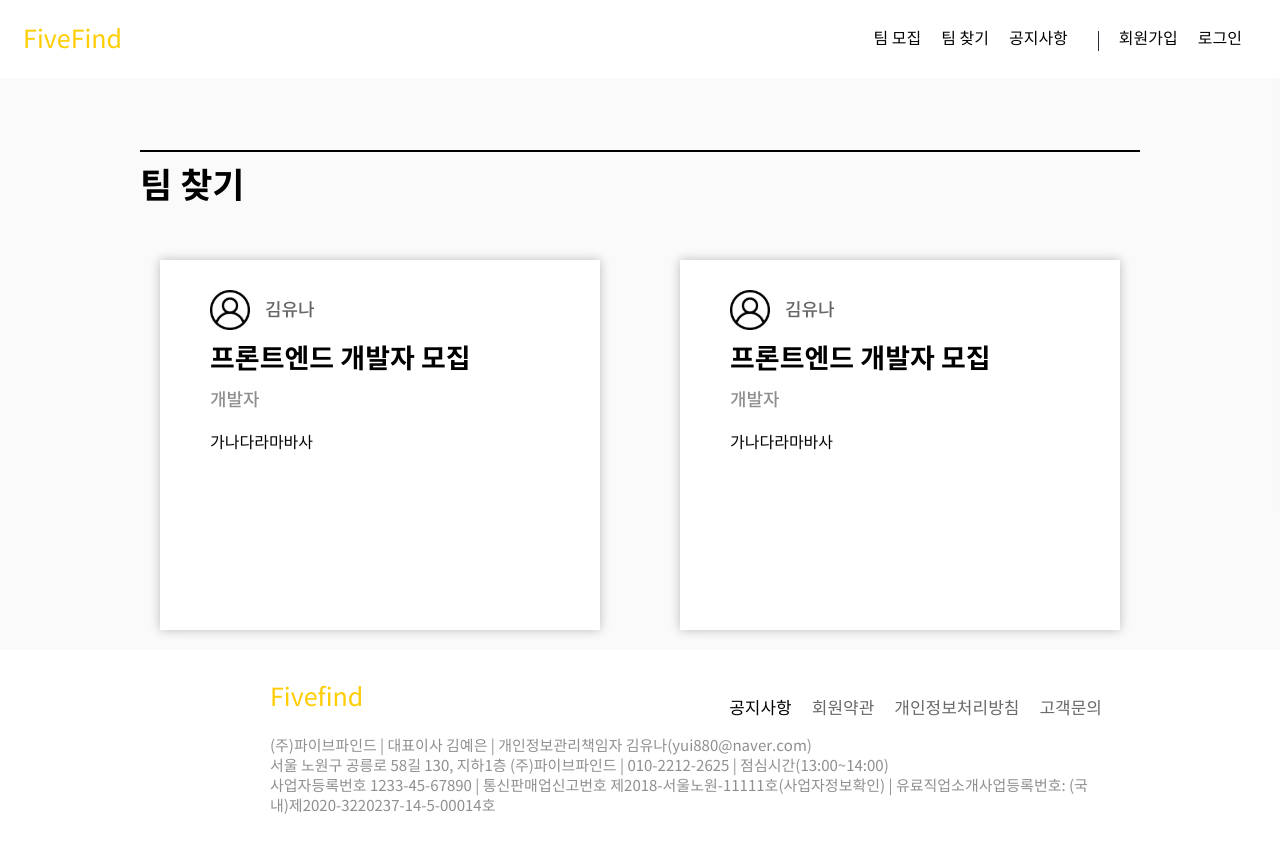
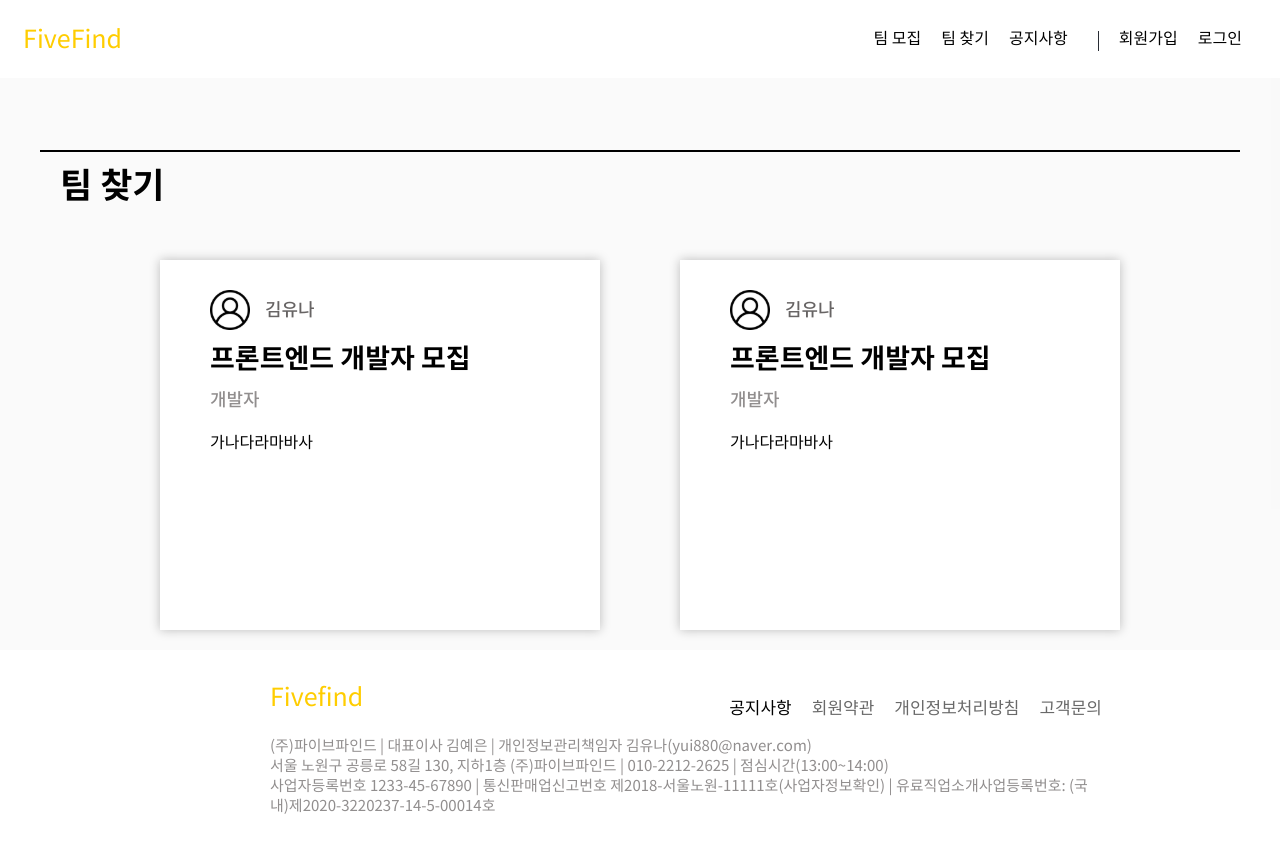
Before and after one commit to kye8524/FiveFind, a React (Create React App) app in the folder FiveFind_front/fivefind/: page /list in a window 1280 px wide. Built offline with nearby package versions, Linux system fonts and the light colour scheme.

Commit message:
[feat] list css 수정

```diff
--- a/FiveFind_front/fivefind/src/pages/team_list/team_list.css
+++ b/FiveFind_front/fivefind/src/pages/team_list/team_list.css
@@ -8,21 +8,21 @@
     display: flex;
     flex-direction: column;
     align-items: center;
-    width: 1000px;
+    width: 1200px;
 ;
 }
 .list_title{
     display: flex;
     align-self: flex-start;
     width: 1000px;
-    margin: 10px 0 30px 0;
+    margin: 10px 0 30px 20px;
     font-weight: bold;
     font-size: 35px;
 }
 
 .list_bar{
     margin-top: 150px;
-    width: 1000px;
+    width: 1200px;
     height: 2px;
     background: #000000;
 }
```
